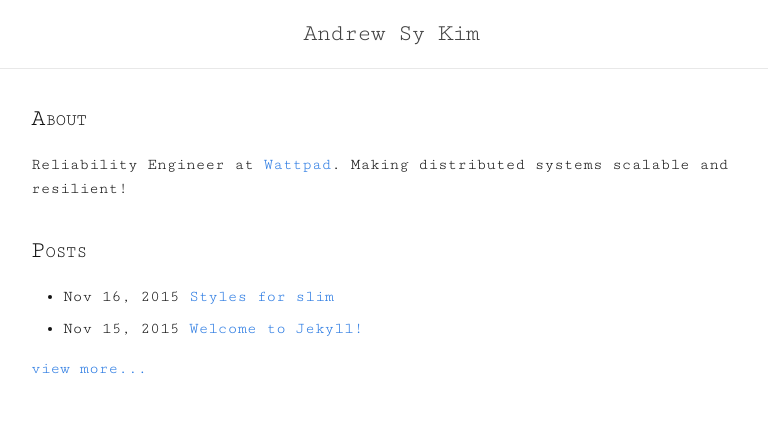
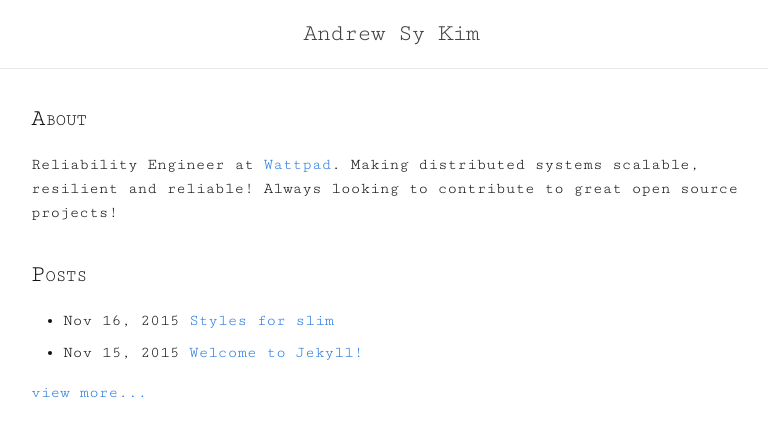
Before and after one commit to andrewsykim/andrewsykim.github.io, a Jekyll site: the page built from index.html, in a window 1280 px wide. Shown: the top 437 px of the page, without its empty margins (249-1017 px from the left). Built offline with Jekyll 4.4.1, drawn with Linux system fonts in a browser that asks for light colours.

Commit message:
update about

```diff
--- a/index.html
+++ b/index.html
@@ -4,7 +4,7 @@ layout: default
 <div class="home">
 	<section>
 		<h2 class="smallcap">about</h2>
-		<p>Reliability Engineer at <a href="https://www.wattpad.com">Wattpad</a>. Making distributed systems scalable and resilient! </p>
+		<p>Reliability Engineer at <a href="https://www.wattpad.com">Wattpad</a>. Making distributed systems scalable, resilient and reliable! Always looking to contribute to great open source projects! </p>
 	</section>
 	<section>
 		<h2 class="smallcap">posts</h2>
```
